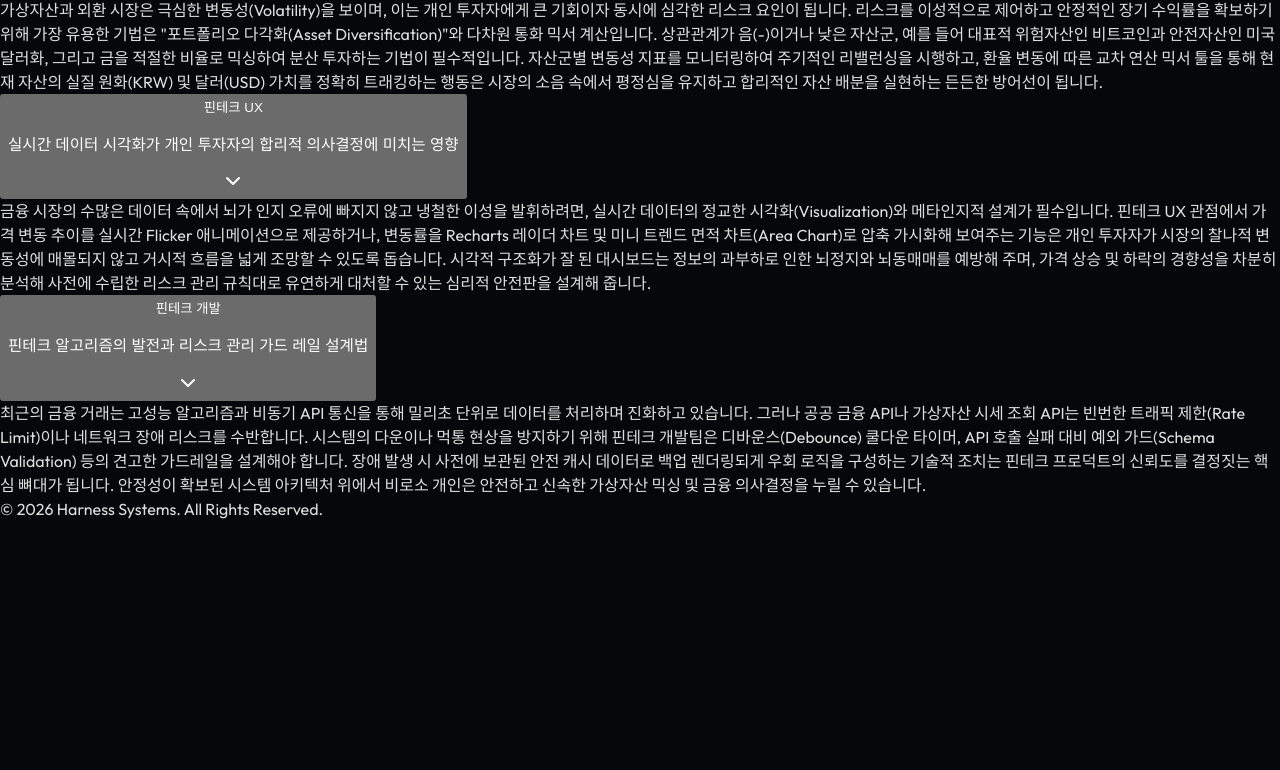
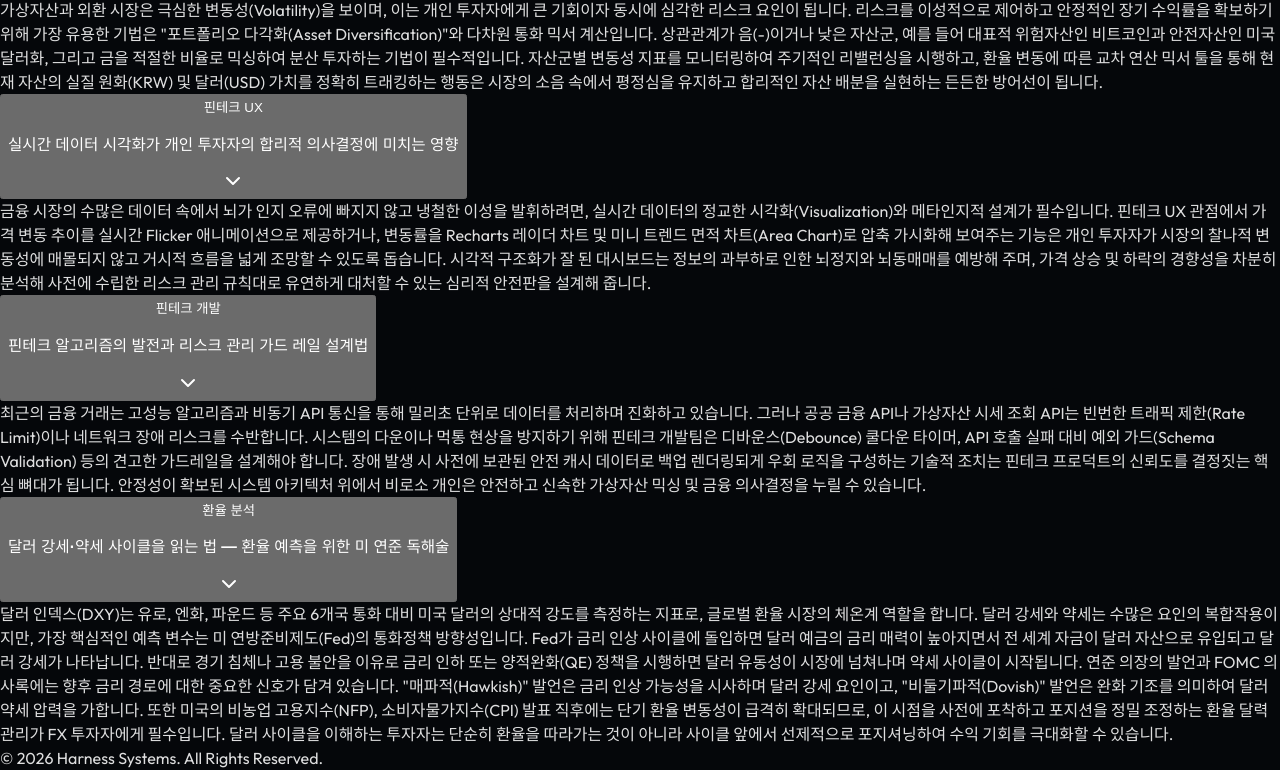
Before and after one commit to CHOBH1024/fx-radar, a React (Vite) app: page / in a window 1280 px wide. Shown: the part 2297-3067 px from the top of the page. Before the commit the page ends 2818 px from the top, so only its background shows below. Built offline with nearby package versions, Linux system fonts and the light colour scheme; no server answers.

Commit message:
feat: 칼럼 1편 추가

```diff
--- a/src/components/AdsensePassSection.tsx
+++ b/src/components/AdsensePassSection.tsx
@@ -32,6 +32,11 @@ const columnsData: Column[] = [
     title: '핀테크 알고리즘의 발전과 리스크 관리 가드 레일 설계법',
     category: '핀테크 개발',
     content: '최근의 금융 거래는 고성능 알고리즘과 비동기 API 통신을 통해 밀리초 단위로 데이터를 처리하며 진화하고 있습니다. 그러나 공공 금융 API나 가상자산 시세 조회 API는 빈번한 트래픽 제한(Rate Limit)이나 네트워크 장애 리스크를 수반합니다. 시스템의 다운이나 먹통 현상을 방지하기 위해 핀테크 개발팀은 디바운스(Debounce) 쿨다운 타이머, API 호출 실패 대비 예외 가드(Schema Validation) 등의 견고한 가드레일을 설계해야 합니다. 장애 발생 시 사전에 보관된 안전 캐시 데이터로 백업 렌더링되게 우회 로직을 구성하는 기술적 조치는 핀테크 프로덕트의 신뢰도를 결정짓는 핵심 뼈대가 됩니다. 안정성이 확보된 시스템 아키텍처 위에서 비로소 개인은 안전하고 신속한 가상자산 믹싱 및 금융 의사결정을 누릴 수 있습니다.'
+  },
+  {
+    title: '달러 강세·약세 사이클을 읽는 법 — 환율 예측을 위한 미 연준 독해술',
+    category: '환율 분석',
+    content: '달러 인덱스(DXY)는 유로, 엔화, 파운드 등 주요 6개국 통화 대비 미국 달러의 상대적 강도를 측정하는 지표로, 글로벌 환율 시장의 체온계 역할을 합니다. 달러 강세와 약세는 수많은 요인의 복합작용이지만, 가장 핵심적인 예측 변수는 미 연방준비제도(Fed)의 통화정책 방향성입니다. Fed가 금리 인상 사이클에 돌입하면 달러 예금의 금리 매력이 높아지면서 전 세계 자금이 달러 자산으로 유입되고 달러 강세가 나타납니다. 반대로 경기 침체나 고용 불안을 이유로 금리 인하 또는 양적완화(QE) 정책을 시행하면 달러 유동성이 시장에 넘쳐나며 약세 사이클이 시작됩니다. 연준 의장의 발언과 FOMC 의사록에는 향후 금리 경로에 대한 중요한 신호가 담겨 있습니다. "매파적(Hawkish)" 발언은 금리 인상 가능성을 시사하며 달러 강세 요인이고, "비둘기파적(Dovish)" 발언은 완화 기조를 의미하여 달러 약세 압력을 가합니다. 또한 미국의 비농업 고용지수(NFP), 소비자물가지수(CPI) 발표 직후에는 단기 환율 변동성이 급격히 확대되므로, 이 시점을 사전에 포착하고 포지션을 정밀 조정하는 환율 달력 관리가 FX 투자자에게 필수입니다. 달러 사이클을 이해하는 투자자는 단순히 환율을 따라가는 것이 아니라 사이클 앞에서 선제적으로 포지셔닝하여 수익 기회를 극대화할 수 있습니다.'
   }
 ];
 
```
